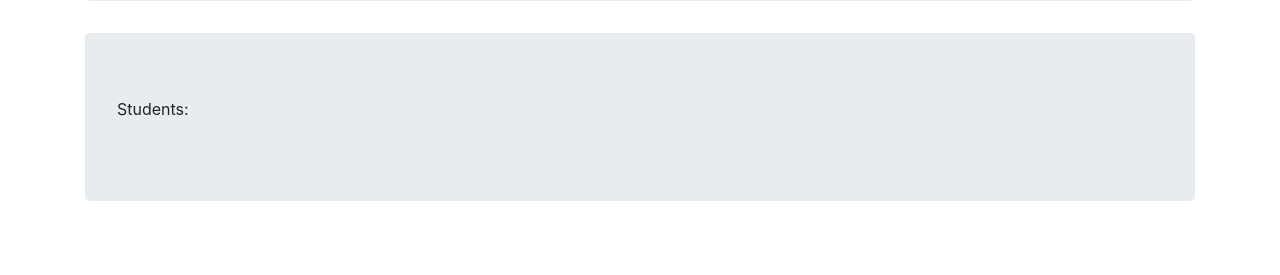
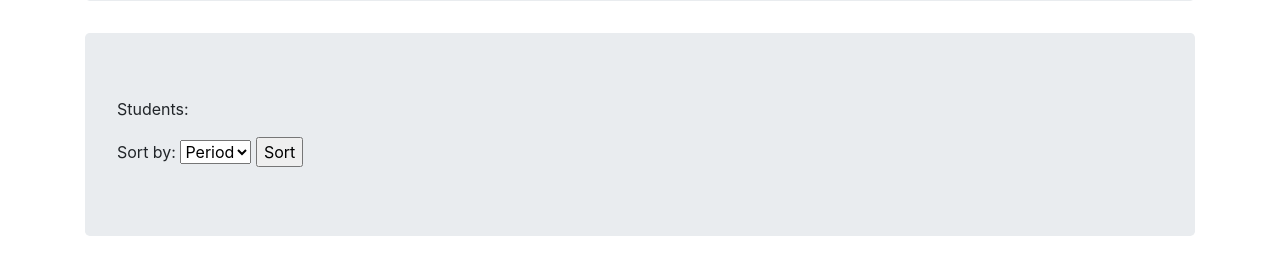
Before and after one commit to JacktonL/ComputerInventory, a Flask app: page /students in a window 1280 px wide. Shown: the part 334-609 px from the top of the page. Run offline with Flask 2, Linux system fonts and the light colour scheme; parts of the project's set-up code (start-up, migrations or seed data) failed here and were passed over; some libraries are stand-ins or nearby versions.

Commit message:
sorting students 9/19/18 7:59

```diff
--- a/app/routes/Forms/Sort.py
+++ b/app/routes/Forms/Sort.py
@@ -4,5 +4,5 @@ from wtforms import SubmitField, SelectField
 
 class Sort(FlaskForm):
     sortComputer = SelectField("Sort by: ", choices=[('num', 'Number'), ('stat', 'Status'), ('os', "Operating System")])
-    sortStudent = SelectField("Sort by: ", choices=[('per', 'Period'), ('name', 'Name')])
+    sortStudent = SelectField("Sort by: ", choices=[('per', 'Period')])
     submit = SubmitField("Sort")
--- a/app/routes/computers.py
+++ b/app/routes/computers.py
@@ -57,7 +57,6 @@ def computerpage(computer):
     studentlist = []
     for i in Computer.objects:
         temp = i.number
-        print(temp)
         if temp == computer:
             computerObj = i
             for j in Student.objects:
--- a/app/routes/students.py
+++ b/app/routes/students.py
@@ -1,18 +1,20 @@
 from app.routes import app
 from flask import render_template, request
-from .Forms import StudentForm
+from .Forms import StudentForm, Sort
 from .Classes import Student
 from .Classes import Computer
+from .misc import sortperiod
+
 
 
 @app.route("/students", methods=['GET', 'POST'])
 def students():
     value = False
     form = StudentForm(request.form)
-    print(request.method)
-    print(form.validate())
-    if request.method == 'POST' and not form.validate():
-        print(1)
+    sortForm = Sort(request.form)
+    studentlist = Student.objects
+
+    if request.method == 'POST' and not form.validate() and form.period.data != "":
         first_name = form.first_name.data
         last_name = form.last_name.data
         period = form.period.data
@@ -26,7 +28,12 @@ def students():
         newStudent.period = period
         newStudent.save()
 
-    return render_template("students.html", form=form, value=value, students=Student.objects)
+    if request.method == 'POST' and not sortForm.validate():
+        print(1)
+        if sortForm.sortStudent.data == 'per':
+            studentlist = sortperiod()
+
+    return render_template("students.html", form=form, value=value, students=studentlist, sort=sortForm)
 
 
 @app.route("/student/<student>", methods=['GET', 'POST'])
--- a/app/templates/students.html
+++ b/app/templates/students.html
@@ -24,6 +24,10 @@
     </div>
     <div class="jumbotron">
         <p>Students:</p>
+        <form method=post>
+            {{ sort.hidden_tag() }}
+            {{ sort.sortStudent.label }} {{ sort.sortStudent() }} {{ sort.submit() }}
+        </form>
         {% for i in students %}
             {% set link_name = i.first_name + i.last_name %}
             <p><a href={{ "/student/%s" % link_name}}> {{ i.first_name }} {{ i.last_name }}</a> -  Period: {{ i.period }}</p>
```
Also changed, not shown: app/routes/misc/sort.py (+15 -0 lines).
